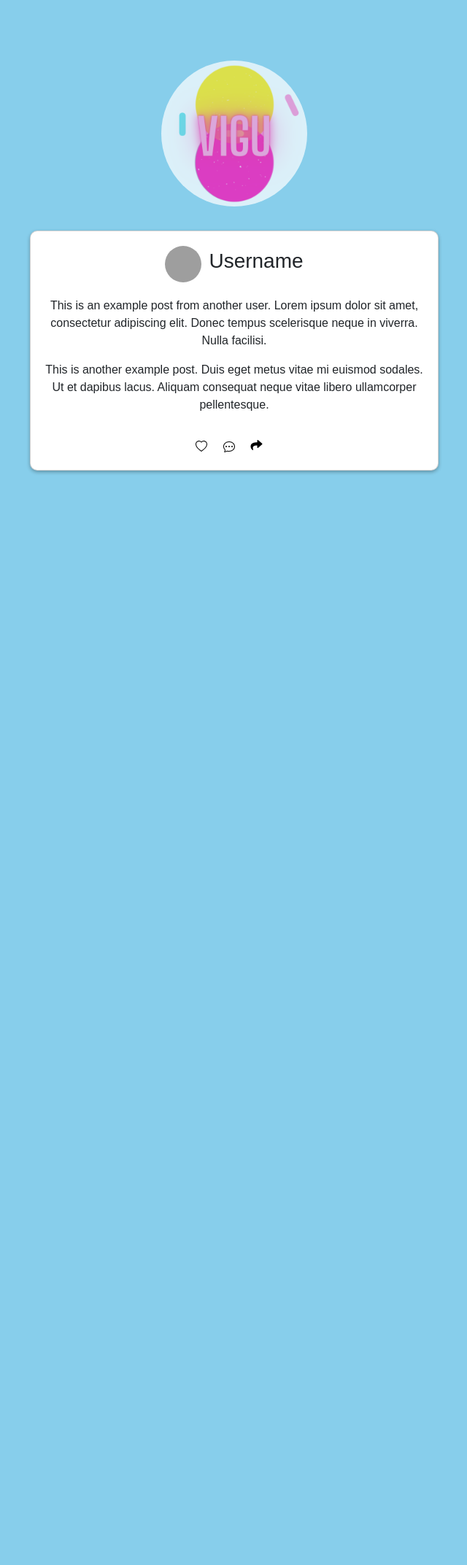
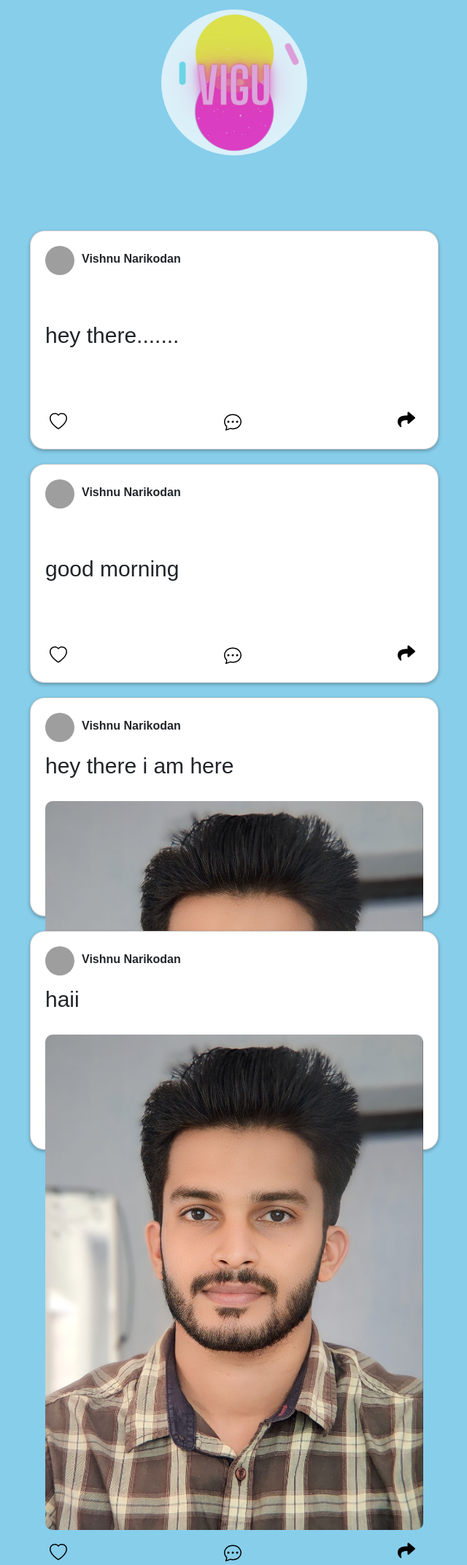
Before and after one commit to Narikodan/socialmedia, a Django app: page / in a window 1280 px wide. Shown: the whole page at 73% size, without its empty margins (319-959 px from the left). Before the commit the page ends 649 px from the top, so only its background shows below. Run offline with Django 4.2, Linux system fonts and the light colour scheme; a user stored in the database is signed in; data comes from the database, SQL or seed files in the repository; both versions use the stored data as it was after the commit; some web fonts are replaced; grey boxes are pictures that could not be loaded.

Commit message:
userdashbaord has a faeture to post things

```diff
--- a/myapp/templates/myapp/index.html
+++ b/myapp/templates/myapp/index.html
@@ -1,11 +1,17 @@
-{% include 'myapp/navbar.html' %}
 
+{% extends 'myapp/navbar.html' %}
+
+{% block content %}
 <!DOCTYPE html>
 <html>
 <head>
   <meta charset="UTF-8">
   <title>User Dashboard</title>
   <style>
+    .container-full-width {
+      width: 100%;
+      border-radius: 20px;
+    }
 
     .container {
       max-width: 600px;
@@ -16,87 +22,90 @@
     .card {
       margin-bottom: 20px;
       background-color: #ffffff;
-      border-radius: 10px;
+      border-radius: 20px;
       padding: 20px;
       box-shadow: 0 2px 5px rgba(0, 0, 0, 0.3);
+      width: 100%;
+      height: 300px;
       display: flex;
       flex-direction: column;
-      align-items: center;
-      text-align: center;
+      justify-content: space-between;
     }
 
     .card-profile {
       display: flex;
       align-items: center;
-      margin-bottom: 20px;
+      margin-bottom: 10px;
     }
 
     .card-profile img {
-      width: 50px;
-      height: 50px;
+      width: 40px;
+      height: 40px;
       border-radius: 50%;
       margin-right: 10px;
     }
 
     .card-title {
-      font-size: 20px;
+      font-size: 16px;
       font-weight: bold;
+      margin-bottom: 5px;
+    }
+
+    .card-content {
       margin-bottom: 10px;
     }
 
-    .card-content {
-      margin-bottom: 15px;
+    .card-image {
+      max-width: 100%;
+      border-radius: 10px;
+      margin-bottom: 10px;
     }
 
     .card-buttons {
       display: flex;
       align-items: center;
+      justify-content: space-between;
     }
 
     .card-buttons button {
       background: none;
       border: none;
       cursor: pointer;
-      margin-right: 10px;
+      font-size: 24px;
     }
 
     .card-buttons button i {
       margin-right: 5px;
     }
 </style>
+
 </head>
 <body>
 
+<div class="container-full-width">
+
+
   <div class="container">
+    {% for post in posts %}
     <div class="card">
       <div class="card-profile">
         <img src="/path/to/profile_picture.jpg" alt="Profile Picture" class="rounded-circle profile-picture">
-      <h3 class="username">Username</h3>
+        <h3 class="card-title">{{ post.user.first_name }} {{ post.user.last_name }}</h3>
       </div>
       <div class="card-content">
-      <!-- Example post from others -->
-      <div class="post">
-        <p>
-          This is an example post from another user. Lorem ipsum dolor sit amet, consectetur adipiscing elit. Donec tempus scelerisque neque in viverra. Nulla facilisi.
-        </p>
+        <p>{{ post.text }}</p>
       </div>
-      <!-- Example post from others -->
-      <div class="post">
-        <p>
-          This is another example post. Duis eget metus vitae mi euismod sodales. Ut et dapibus lacus. Aliquam consequat neque vitae libero ullamcorper pellentesque.
-        </p>
-      </div>
-      <!-- Add more posts from others here -->
-    </div>
+      {% if post.image %}
+      <img src="{{ post.image.url }}" alt="Post Image" class="card-image">
+      {% endif %}
       <div class="card-buttons">
-
         <button>
-        <svg xmlns="http://www.w3.org/2000/svg" width="16" height="16" fill="black" class="bi bi-heart" viewBox="0 0 16 16">
+          <svg xmlns="http://www.w3.org/2000/svg" width="24" height="24" fill="black" class="bi bi-heart" viewBox="0 0 16 16">
             <path d="m8 2.748-.717-.737C5.6.281 2.514.878 1.4 3.053c-.523 1.023-.641 2.5.314 4.385.92 1.815 2.834 3.989 6.286 6.357 3.452-2.368 5.365-4.542 6.286-6.357.955-1.886.838-3.362.314-4.385C13.486.878 10.4.28 8.717 2.01L8 2.748zM8 15C-7.333 4.868 3.279-3.04 7.824 1.143c.06.055.119.112.176.171a3.12 3.12 0 0 1 .176-.17C12.72-3.042 23.333 4.867 8 15z"/>
           </svg>
         </button>
         <button>
-        <svg xmlns="http://www.w3.org/2000/svg" width="16" height="16" fill="currentColor" class="bi bi-chat-dots" viewBox="0 0 16 16">
+          <svg xmlns="http://www.w3.org/2000/svg" width="24" height="24" fill="currentColor" class="bi bi-chat-dots" viewBox="0 0 16 16">
             <path d="M5 8a1 1 0 1 1-2 0 1 1 0 0 1 2 0zm4 0a1 1 0 1 1-2 0 1 1 0 0 1 2 0zm3 1a1 1 0 1 0 0-2 1 1 0 0 0 0 2z"/>
             <path d="m2.165 15.803.02-.004c1.83-.363 2.948-.842 3.468-1.105A9.06 9.06 0 0 0 8 15c4.418 0 8-3.134 8-7s-3.582-7-8-7-8 3.134-8 7c0 1.76.743 3.37 1.97 4.6a10.437 10.437 0 0 1-.524 2.318l-.003.011a10.722 10.722 0 0 1-.244.637c-.079.186.074.394.273.362a21.673 21.673 0 0 0 .693-.125zm.8-3.108a1 1 0 0 0-.287-.801C1.618 10.83 1 9.468 1 8c0-3.192 3.004-6 7-6s7 2.808 7 6c0 3.193-3.004 6-7 6a8.06 8.06 0 0 1-2.088-.272 1 1 0 0 0-.711.074c-.387.196-1.24.57-2.634.893a10.97 10.97 0 0 0 .398-2z"/>
           </svg>
@@ -106,9 +115,12 @@
         </button>
       </div>
     </div>
+    {% endfor %}
+  </div>
 </div>
 
 <!-- Your content here -->
 
 </body>
 </html>
+{% endblock %}
--- a/myapp/templates/myapp/navbar.html
+++ b/myapp/templates/myapp/navbar.html
@@ -11,8 +11,8 @@
   <style>
     body {
       font-family: 'Agdasima', sans-serif;
-      padding-top: 70px; /* Add padding to create space below the navbar */
       background-color: skyblue; /* Set the body background color to sky blue */
+      font-size: 30px;
     }
 
     .navbar-brand {
@@ -43,7 +43,6 @@
       border-radius: 30px; /* Set the border radius for the pop-up */
       box-shadow: 0 2px 5px rgba(0, 0, 0, 0.3);
       z-index: 9999; /* Increase the z-index value */
-      margin-top: 0; /* Remove the margin-top */
       column-count: 2; /* Divide the items into two columns */
     }
 
@@ -73,6 +72,10 @@
       border-radius: 50%; /* Make the image rounded */
       opacity: 0.7; /* Set the transparency level (0.0 to 1.0) */
     }
+
+    .content-container {
+      padding-top: 70px; /* Add padding to create space below the navbar */
+    }
   </style>
 </head>
 <body>
@@ -95,8 +98,12 @@
   </div>
 </nav>
 
-<!-- Your content here -->
+<div class="content-container">
 
+</div>
+{% block content %}
+<!-- Content from other templates will be inserted here -->
+{% endblock %}
 <script src="https://cdn.jsdelivr.net/npm/bootstrap@5.3.0/dist/js/bootstrap.bundle.min.js"></script>
 </body>
 </html>
--- a/myapp/templates/myapp/register.html
+++ b/myapp/templates/myapp/register.html
@@ -3,7 +3,7 @@
   <title>Register</title>
 
 
-<body>
+
 
 <section class="vh-100 bg-image">
   <div class="mask d-flex align-items-center h-100 gradient-custom-3">
@@ -65,6 +65,3 @@
     </div>
   </div>
 </section>
-
-</body>
-</html>
--- a/myapp/urls.py
+++ b/myapp/urls.py
@@ -8,4 +8,5 @@ urlpatterns = [
     path('register/', views.register, name='register'),
     path('login/', views.login_view, name='login'),
     path('logout', views.logout_view, name='logout'),
+    path('create_post', views.create_post, name='create_post'),
 ]
--- a/myapp/views.py
+++ b/myapp/views.py
@@ -4,12 +4,22 @@ from django.contrib import messages
 from django.contrib.auth import authenticate, login, logout
 from django.contrib.auth.decorators import login_required
 from django.http import JsonResponse
+from .models import Post
+from django.conf import settings
+import os
 
 def index(request):
     if request.user.is_authenticated:
+        posts = Post.objects.all()  # Retrieve all posts from the database
         success_message = messages.get_messages(request)
-        return render(request, 'myapp/index.html', {'success_message': success_message})
-    return render(request, 'myapp/login.html')
+
+        context = {
+            'posts': posts,
+            'success_message': success_message
+        }
+
+        return render(request, 'myapp/index.html', context)
+    return redirect('myapp:login')
 
 def register(request):
     User = get_user_model()
@@ -52,3 +62,27 @@ def login_view(request):
 def logout_view(request):
     logout(request)
     return redirect('myapp:index')
+
+
+
+@login_required
+def create_post(request):
+    if request.method == 'POST':
+        text = request.POST.get('text')
+        image = request.FILES.get('image')
+        user = request.user
+        post = Post(user=user, text=text, image=image)
+        post.save()
+
+        # Move the uploaded image file to the desired directory
+        if image:
+            new_file_path = os.path.join('post_images', image.name)
+            new_file_path = os.path.join(settings.MEDIA_ROOT, new_file_path)
+            os.makedirs(os.path.dirname(new_file_path), exist_ok=True)
+            with open(new_file_path, 'wb') as new_file:
+                for chunk in image.chunks():
+                    new_file.write(chunk)
+
+        return redirect('myapp:index')  # Redirect to the home page after successful post creation
+
+    return render(request, 'myapp/post.html')
--- a/myproject/settings.py
+++ b/myproject/settings.py
@@ -26,7 +26,7 @@ SECRET_KEY = 'django-insecure-t05s!tez&f4pniek2x_1@9li8qg_3wbyqy9w5(i92_40e1#^0m
 # SECURITY WARNING: don't run with debug turned on in production!
 DEBUG = True
 
-ALLOWED_HOSTS = []
+ALLOWED_HOSTS = ['192.168.1.81', '127.0.0.1' ]
 
 
 # Application definition
@@ -130,3 +130,7 @@ STATIC_ROOT = os.path.join(BASE_DIR, 'staticfiles')  # Define the STATIC_ROOT di
 # https://docs.djangoproject.com/en/4.2/ref/settings/#default-auto-field
 
 DEFAULT_AUTO_FIELD = 'django.db.models.BigAutoField'
+
+# Media files configuration
+MEDIA_URL = '/media/'
+MEDIA_ROOT = os.path.join(BASE_DIR, 'media')
--- a/myproject/urls.py
+++ b/myproject/urls.py
@@ -1,8 +1,11 @@
 
 from django.contrib import admin
 from django.urls import path, include
+from django.conf import settings
+from django.conf.urls.static import static
+
 
 urlpatterns = [
     path('admin/', admin.site.urls),
     path('', include('myapp.urls')),
-]
+] +  static(settings.STATIC_URL, document_root=settings.STATIC_ROOT) + static(settings.MEDIA_URL, document_root=settings.MEDIA_ROOT)
```
Also changed, not shown: myapp/templates/myapp/login.html (+9 -2 lines), myapp/templates/myapp/post.html (added, +42 -0 lines), db.sqlite3, media/post_images/photo_2023-07-10_23-46-54.jpg (added), post_images/photo_2023-07-10_23-46-54.jpg (added). Lines whose indentation alone changed are shown as unchanged.
